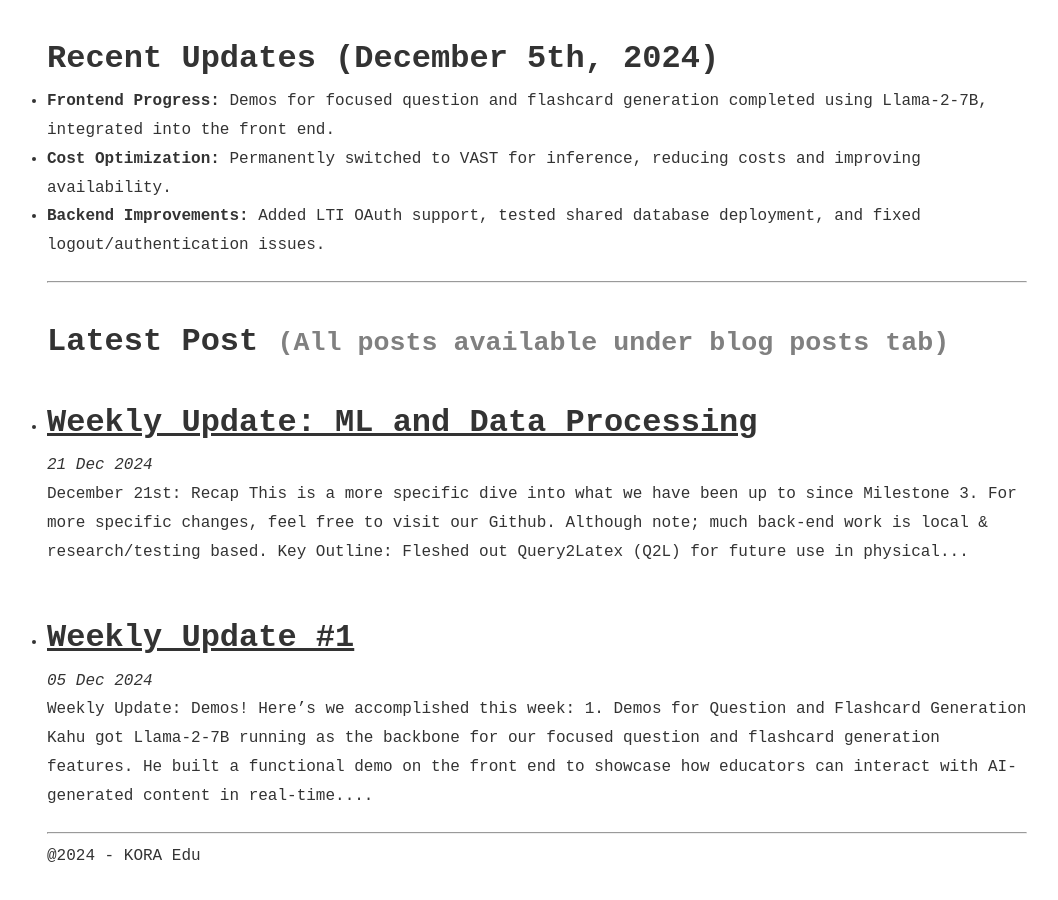
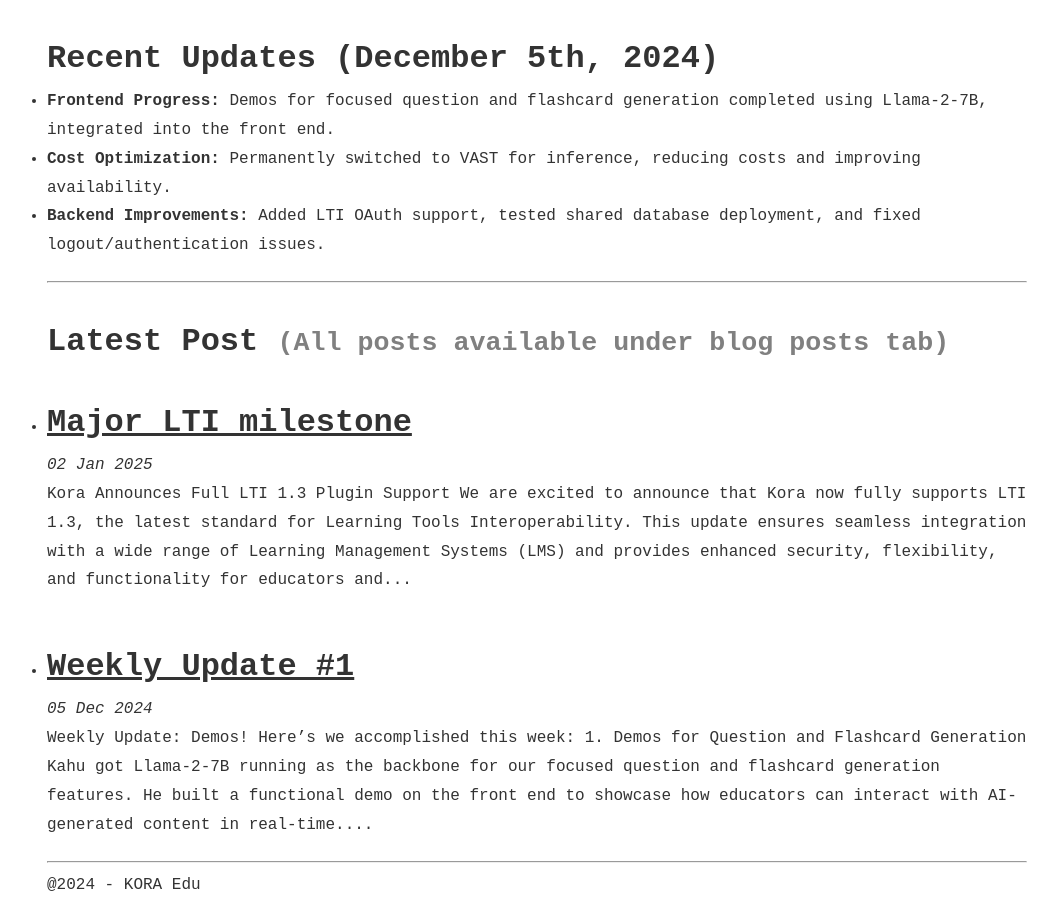
Before and after one commit to kora-edu/kora-edu.github.io, a Jekyll site: the page built from index.html, in a window 1280 px wide and 900 px high, scrolled down 892 px. Shown: the whole window, without its empty margins (103-1161 px from the left). Built offline with Jekyll 4.4.1, drawn with Linux system fonts in a browser that asks for light colours; the list of posts is cut into pages by our own code; before the commit the page ends 1763 px from its top, so only the background shows below that.

Commit message:
added date, maybe work now :?

```diff
--- a/_posts/2025-01-02-LTI-milestone.md
+++ b/_posts/2025-01-02-LTI-milestone.md
@@ -1,8 +1,9 @@
 ---
-tags: []
+tags: [featured]
 title: "LTI Integration Complete!"
 description: Progress update on the ongoing development of KORA Edu LTI Plugin.
 header: "Major LTI milestone"
+date: 2025-01-02
 ---
 
 # Kora Announces Full LTI 1.3 Plugin Support
```
Also changed, not shown: _posts/2024-12-21-weeklyupdate2.md (+1 -1 lines).
